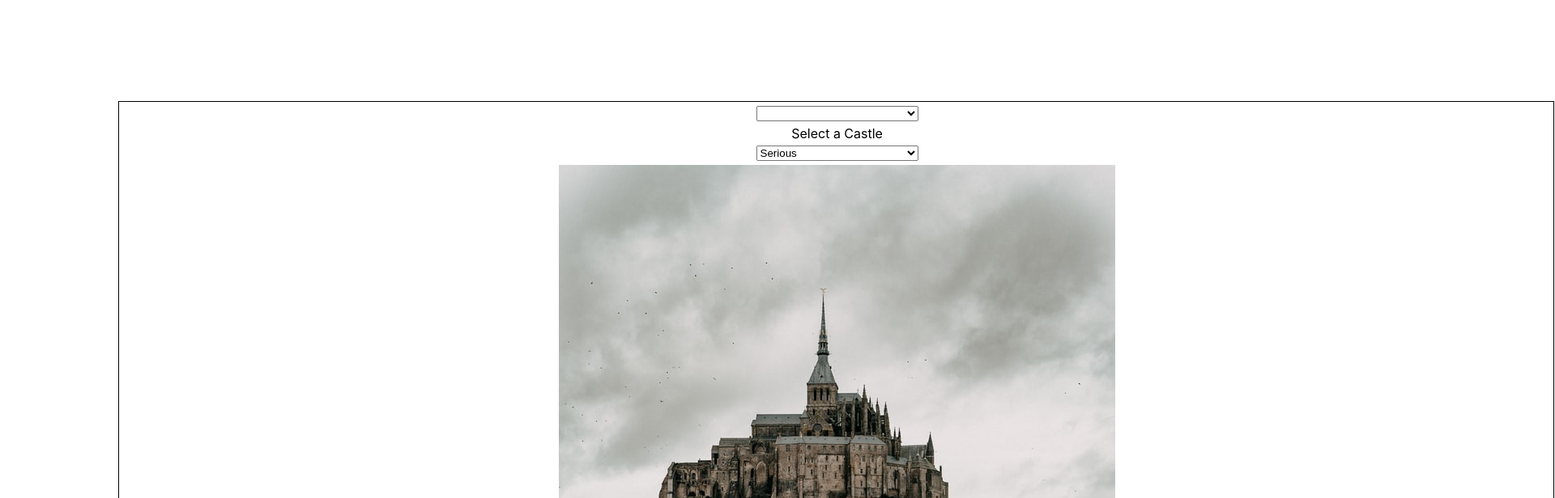
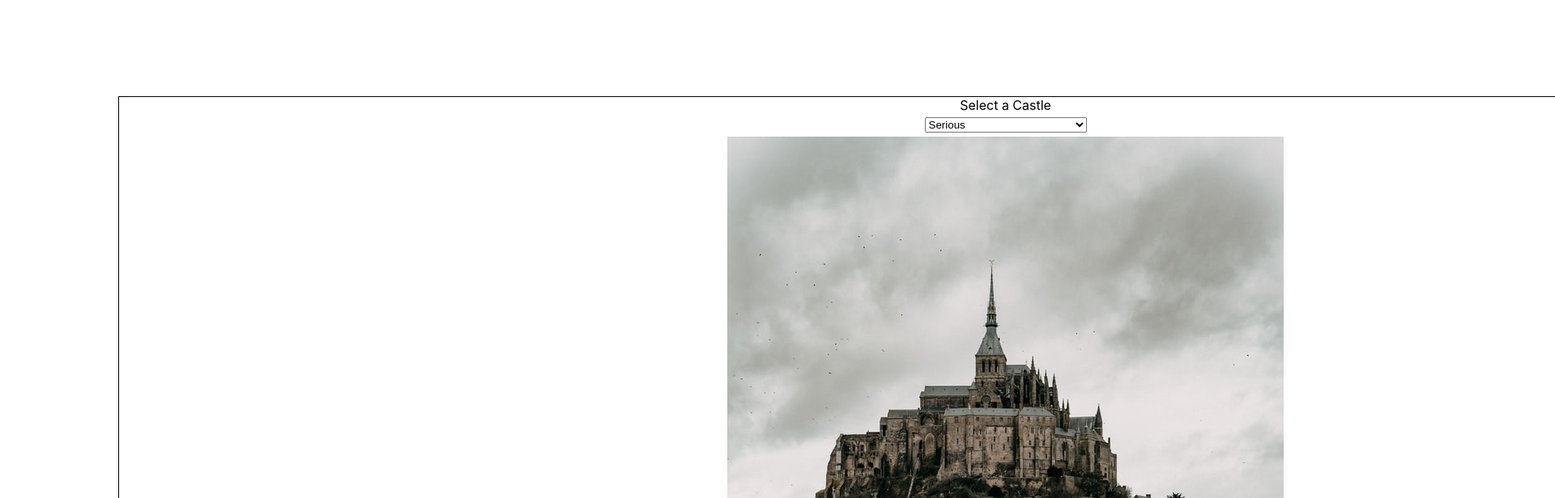
Before and after one commit to spmoriarty/react-city-builder-half-baked, a React (Create React App) app: page / in a window 1280 px wide. Shown: the part 560-1176 px from the top of the page at 81% size, 1920 px wide, since content can reach past the window. Built offline with nearby package versions, Linux system fonts and the light colour scheme.

Commit message:
working on cityNameInput

```diff
--- a/src/App.js
+++ b/src/App.js
@@ -34,7 +34,7 @@
       <div className='bottom'>
         {/* here, the CityNameInput component takes in the setCityName state handler function */}
         <section>
-
+        < CityNameInput cityNameInput={cityNameInput} setCityName={setCityNameInput}/>
         </section>
         <section className='dropdowns'>
           <div>
@@ -42,8 +42,6 @@
 
           </div>
           <div>
-
-            <select onChange={(e) => setWaterfront(e.target.value)}></select>
 
           </div>
 
--- a/src/CityNameInput.js
+++ b/src/CityNameInput.js
@@ -1,6 +1,6 @@
 import React from 'react';
 
-export default function CityNameInput(props) {
+export default function CityNameInput({ setCityName }) {
   return (
     <section>
       What is your city name?
```
